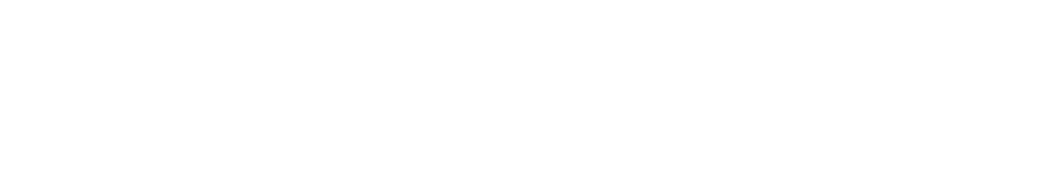
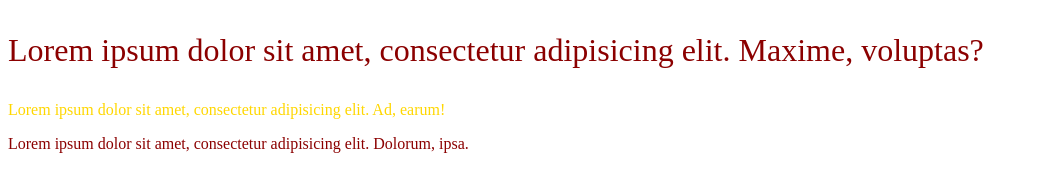
Before and after one commit to Mariannanmm/HTML-CSS, a website: page Lesson2/lesson_2_1.html in a window 1280 px wide. Shown: the whole page, without its empty margins (0-1038 px from the left). Drawn offline with Linux system fonts and the light colour scheme.

Commit message:
lesson 2 start add 2_2

```diff
--- a/Lesson2/lesson_2_1.html
+++ b/Lesson2/lesson_2_1.html
@@ -3,8 +3,28 @@
 <head>
     <meta charset="UTF-8">
     <title>Title</title>
+    <style>
+        p{
+            color: #ff00d5;
+        }
+        .lorem{
+            color: darkred;
+        }
+        #gold{
+            color: gold;
+        }
+        .size32{
+            font-size: 32px;
+        }
+
+
+    </style>
+
+
 </head>
 <body>
-
+<p class="lorem size32">Lorem ipsum dolor sit amet, consectetur adipisicing elit. Maxime, voluptas?</p>
+<p id="gold">Lorem ipsum dolor sit amet, consectetur adipisicing elit. Ad, earum!</p>
+<p class="lorem">Lorem ipsum dolor sit amet, consectetur adipisicing elit. Dolorum, ipsa.</p>
 </body>
 </html>
```
Also changed, not shown: Lesson2/lesson_2_2.html (added, +10 -0 lines).
